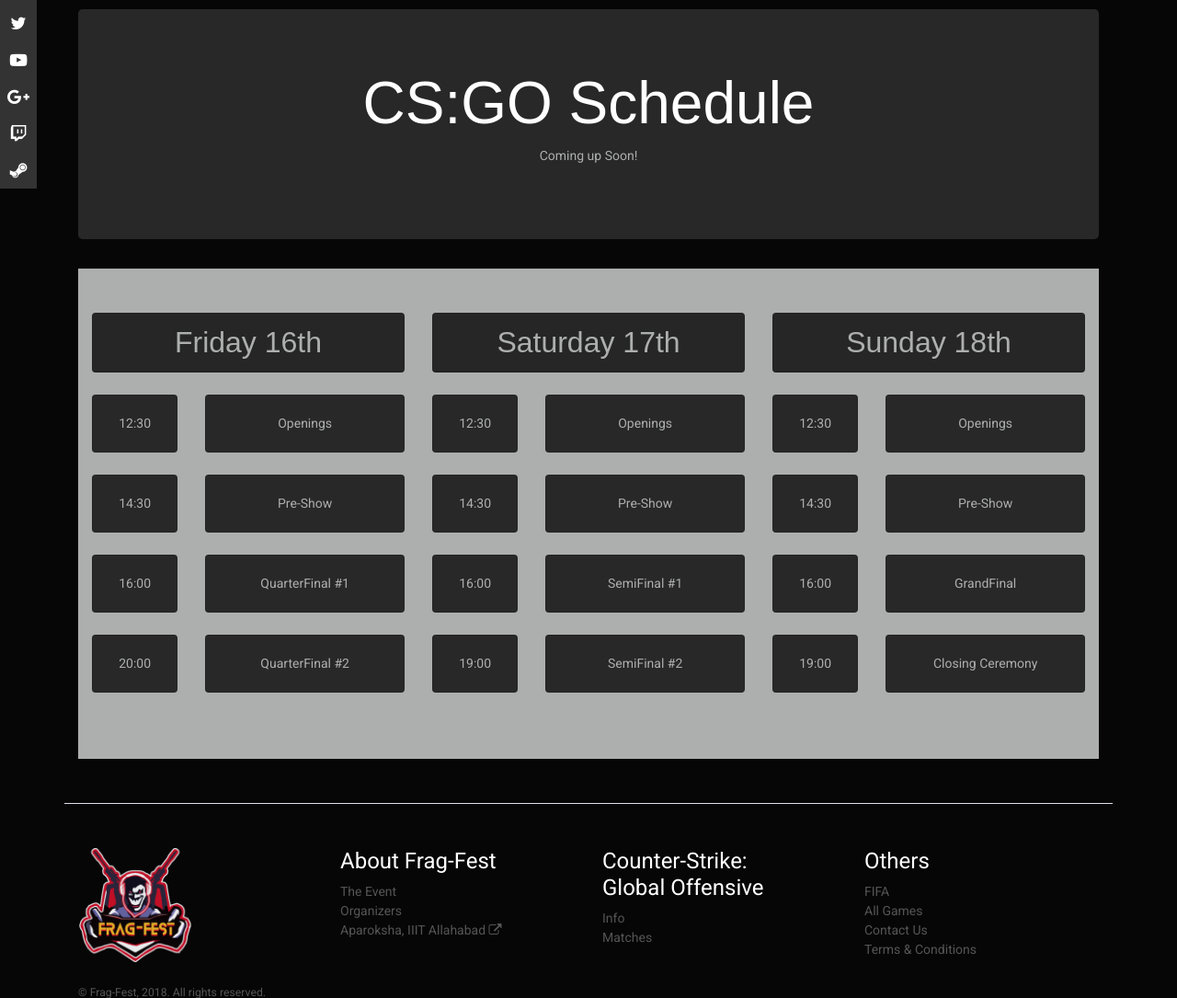
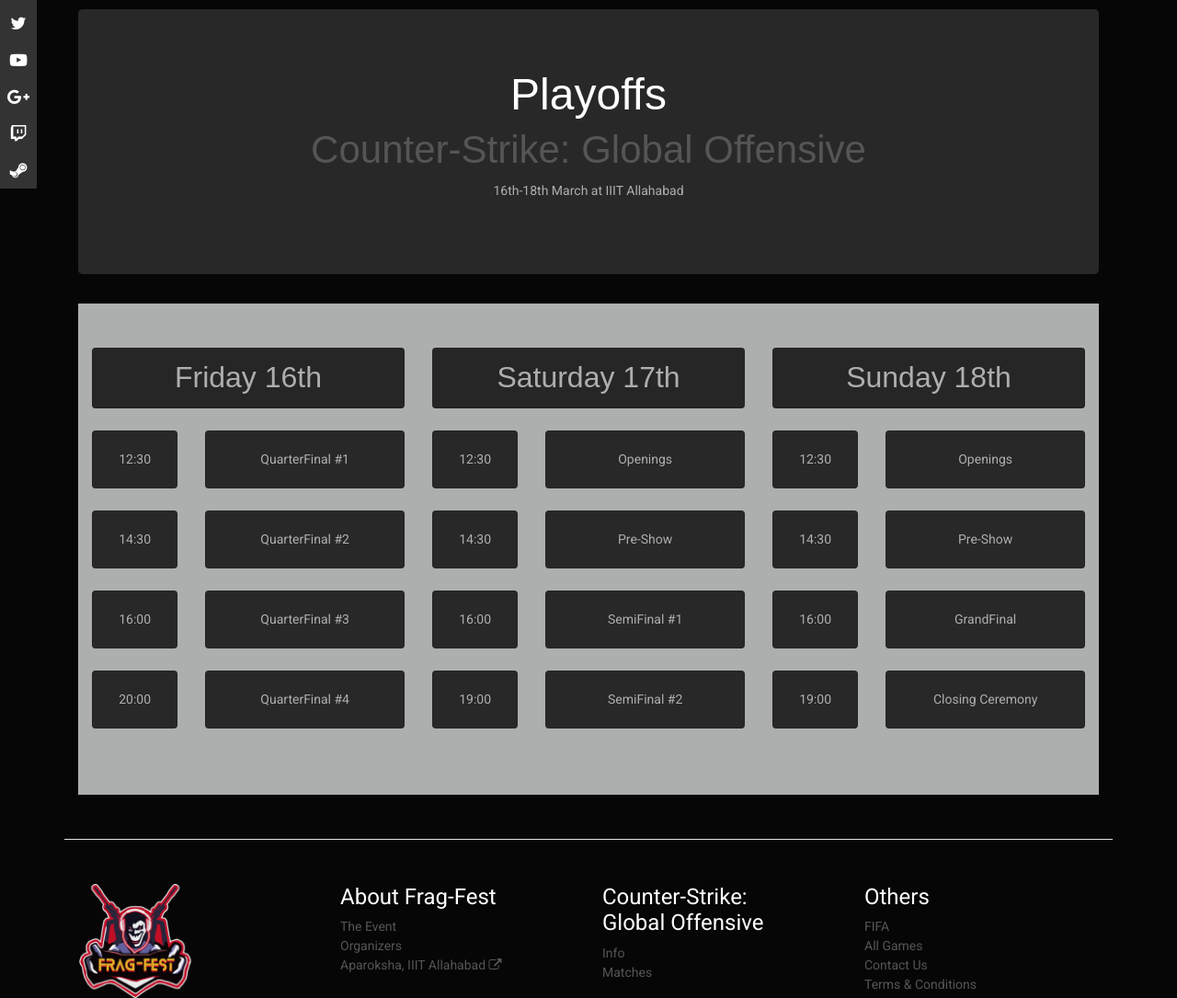
Before and after one commit to teraflik/frag-fest-platform, a Django app: page /cs_matches/ in a window 1280 px wide. Shown: the part 135-1220 px from the top of the page at 92% size. Run offline with Django 3.2, Linux system fonts and the light colour scheme; some libraries are stand-ins or nearby versions; some web fonts are replaced.

Commit message:
SEO Improvements

```diff
--- a/portal/templates/portal/login.html
+++ b/portal/templates/portal/login.html
@@ -1,7 +1,8 @@
 {% extends 'portal/base.html' %}
 {% load static %}
 {% block title %}Login | Frag-Fest' 18{% endblock %}
-
+{% block description %}
+{% endblock %}
 {% block content %}
 <div class="row justify-content-md-center">
     <div class="col-md-6 mx-4 mb-4">
--- a/portal/templates/portal/no_access.html
+++ b/portal/templates/portal/no_access.html
@@ -1,5 +1,5 @@
 {% extends 'portal/base.html' %}
-
+{% block title %}{{ title }} | Frag-Fest' 18{% endblock %}
 {% block content %}
 <div class="position-relative overflow-hidden p-3 p-md-5 m-md-3 text-center">
 	<div class="col-md-5 p-lg-5 mx-auto">
--- a/portal/templates/portal/profile.html
+++ b/portal/templates/portal/profile.html
@@ -1,6 +1,8 @@
 {% extends 'portal/base.html' %}
 
 {% block title %}Profile | Frag-Fest' 18{% endblock %}
+{% block description %}
+{% endblock %}
 
 {% block content %}
 <div class="row pt-2 pb-md-4">
--- a/portal/templates/portal/signup.html
+++ b/portal/templates/portal/signup.html
@@ -1,5 +1,9 @@
 {% extends 'portal/base.html' %}
+
 {% block title %}Register | Frag-Fest' 18{% endblock %}
+{% block description %}
+<meta name="description" content="Signup for Frag-Fest' 18 to participate in the event and get regular updates." />
+{% endblock %}
 
 {% block content %}
 <div class="px-3 py-3 pt-md-3 pb-md-4 mx-auto text-center">
--- a/portal/templates/portal/team.html
+++ b/portal/templates/portal/team.html
@@ -1,6 +1,9 @@
 {% extends 'portal/base.html' %}
 
 {% block title %}{{ team.name }} | Frag-Fest' 18{% endblock %}
+{% block description %}
+<meta name="description" content="{{ team.info }}" />
+{% endblock %}
 
 {% block content %}
 <div class="px-3 py-3 pb-md-4 mx-auto text-center">
--- a/portal/templates/portal/team_list.html
+++ b/portal/templates/portal/team_list.html
@@ -4,13 +4,12 @@
 {% block description %}
 <meta name="description" content="All the teams registered for the Counter-Strike: Global Offensive Tournament at Frag-Fest' 18 ." />
 {% endblock %}
+
 {% block content %}
-
 <div class="px-3 py-3 pt-md-5 pb-md-4 mx-auto text-center">
 	<h3>Registered Teams <small class="text-muted">Counter Strike: Global Offensive</small></h3>
+	<p class="lead">Following teams are registered for the tournament. The brackets will be announced on 7th March.</p>
 </div>
-
-<p class="lead">Following teams are signup for the tournament.</p>
 
 <table class="table table-hover">
 	<thead>
--- a/portal/templates/registration/password_reset_form.html
+++ b/portal/templates/registration/password_reset_form.html
@@ -1,4 +1,8 @@
 {% extends 'portal/base.html' %}
+
+{% block title %}Reset Password | Frag-Fest' 18{% endblock %}
+{% block description %}
+{% endblock %}
 
 {% block content %}
   <h3>Forgot password</h3>
--- a/portal/templates/stat/all_games.html
+++ b/portal/templates/stat/all_games.html
@@ -1,6 +1,9 @@
 {% extends 'portal/base.html' %}
 {% load static %}
 {% block title %}All Games | Frag-Fest' 18{% endblock %}
+{% block description %}
+<meta name="description" content="An overview of all the games being organized at Frag-Fest' 18, IIIT Allahabad. Includes CS:GO, FIFA 18, DOTA 2, CS 1.6 and more. Registration is compulsary to participate ." />
+{% endblock %}
 {% block content %}
 <div class="row">
   <div class="col-md-4">
--- a/portal/templates/stat/cs_matches.html
+++ b/portal/templates/stat/cs_matches.html
@@ -1,16 +1,14 @@
 {% extends 'portal/base.html' %}
 {% load static %}
 {% block title %}CS:GO Schedule | Frag-Fest' 18{% endblock %}
+{% block description %}
+<meta name="description" content="Schedule of the playoffs of Counter-Strike: Global Offensive Tournament at Frag-Fest' 18, IIIT Allahabad. These matches will be streamed live on https://twitch.com/FragFestIIITA" />
+{% endblock %}
 {% block content %}
-
-<main role="main">
-
 <section class="jumbotron text-center">
 	<div class="container font-style">
-			<h1 class="jumbotron-heading">CS:GO Schedule</h1>
-				<!-- <a href="#" class="btn btn-primary my-2">Register Here</a>
-				<a href="#" class="btn btn-secondary my-2">Registered Teams</a> -->
-				<p>Coming up Soon!</p>
+		<h2>Playoffs <br><small class="text-muted">Counter-Strike: Global Offensive</small></h2>
+		<p>16th-18th March at IIIT Allahabad</p>
 	</div>
 </section>
 
@@ -50,7 +48,7 @@
 				<div class="col-md-8">
 					<div class="card mb-4 box-shadow">
 						<div class="card-body">
-								<p class="card-text bold text-center">Openings</p>
+							<p class="card-text bold text-center">QuarterFinal #1</p>
 						</div>
 					</div>
 				</div>
@@ -105,7 +103,7 @@
 				<div class="col-md-8">
 					<div class="card mb-4 box-shadow">
 						<div class="card-body">
-								<p class="card-text bold text-center">Pre-Show</p>
+							<p class="card-text bold text-center">QuarterFinal #2</p>
 						</div>
 					</div>
 				</div>
@@ -159,7 +157,7 @@
 				<div class="col-md-8">
 					<div class="card mb-4 box-shadow">
 						<div class="card-body">
-								<p class="card-text bold text-center">QuarterFinal #1</p>
+							<p class="card-text bold text-center">QuarterFinal #3</p>
 						</div>
 					</div>
 				</div>
@@ -213,7 +211,7 @@
 				<div class="col-md-8">
 					<div class="card mb-4 box-shadow">
 						<div class="card-body">
-								<p class="card-text bold text-center">QuarterFinal #2</p>
+							<p class="card-text bold text-center">QuarterFinal #4</p>
 						</div>
 					</div>
 				</div>
@@ -259,6 +257,4 @@
 	</div>
 </div>
 
-</main>
-
 {% endblock %}
--- a/portal/templates/stat/fifa.html
+++ b/portal/templates/stat/fifa.html
@@ -1,7 +1,9 @@
 {% extends 'portal/base.html' %}
 {% load static %}
 {% block title %}FIFA 18 | Frag-Fest' 18{% endblock %}
-
+{% block description %}
+<meta name="description" content="Rules and Format of the FIFA 18 gaming tournament at Frag-Fest' 18, IIIT Allahabad. " />
+{% endblock %}
 {% block content %}
 
 <div class="position-relative overflow-hidden p-md-5 m-md-3" style="background:url(https://media.contentapi.ea.com/content/dam/ea/easports/fifa/home/2017/june/10/fifa18-homepage-worldsgame-bg-xs.jpg); background-size:cover;">
--- a/portal/templates/stat/games_overview.html
+++ b/portal/templates/stat/games_overview.html
@@ -48,7 +48,7 @@
 					<li>PS4/XBox Consoles</li>
 					<li>Over 15+ Game Titles</li>
 					<li>Stalls and Showcases</li>
-					<li>Connect: <a href="https://aparoksha.org/" target="_blank">Aparoksha, IIIT Allahabad <i class="fa fa-external-link" aria-hidden="true"></i></li></a>
+					<li>Connect: <a href="https://aparoksha.org/" target="_blank">Aparoksha, IIIT Allahabad <i class="fa fa-external-link" aria-hidden="true"></i></a></li>
 				</ul>
 				<a class="btn btn-lg btn-block btn-outline-primary" href="{% url 'portal:all_games' %}">Explore</a>
 			</div>
--- a/portal/templates/stat/organizers.html
+++ b/portal/templates/stat/organizers.html
@@ -1,6 +1,9 @@
 {% extends 'portal/base.html' %}
 {% load static %}
 {% block title %}Organizers | Frag-Fest' 18{% endblock %}
+{% block description %}
+<meta name="description" content="Meet the organizers behind Frag-Fest' 18, IIIT Allahabad. Waiting to present a grand spectacle." />
+{% endblock %}
 {% block content %}
 
 <div class="container">
--- /dev/null
+++ b/portal/templates/stat/robots.txt
@@ -0,0 +1 @@
+Sitemap: https://frag-fest.in/sitemap.xml
--- a/portal/templates/stat/sponsors.html
+++ b/portal/templates/stat/sponsors.html
@@ -1,6 +1,11 @@
 {% extends 'portal/base.html' %}
 {% load static %}
+
 {% block title %}Sponsors | Frag-Fest' 18{% endblock %}
+{% block description %}
+<meta name="description" content="Meet the sponsors of Frag-Fest' 18 at IIIT Allahabad." />
+{% endblock %}
+
 {% block content %}
 <h2 class="display-3 text-center mt-3">Sponsors</h2>
 <main role="main" class="container">
--- a/portal/templates/stat/terms.html
+++ b/portal/templates/stat/terms.html
@@ -1,6 +1,12 @@
 {% extends 'portal/base.html' %}
 {% load static %}
+
 {% block title %}Terms &amp; Conditions | Frag-Fest' 18{% endblock %}
+{% block description %}
+<meta name="description" content="Terms and Conditions to participate in Frag-Fest' 18." />
+{% endblock %}
+
+
 {% block content %}
 <h3 class="display-4 text-center mt-3 mb-3">Terms &amp; Conditions</h3>
 <main role="main" class="container">
--- a/portal/urls.py
+++ b/portal/urls.py
@@ -45,6 +45,8 @@ urlpatterns = [
     url(r'^profile/$', views.profile, name='profile'),
     url(r'^dashboard/$', views.dashboard, name='dashboard'),
     url(r'^teams/$', views.TeamListView.as_view(), name='team_list'),
+
+    url(r'^robots.txt$', TemplateView.as_view(template_name="stat/robots.txt", content_type="text/plain"), name="robots_file"),
     url(r'^all_games/$', TemplateView.as_view(template_name="stat/all_games.html"), name='all_games'),
     url(r'^fifa/$', TemplateView.as_view(template_name="stat/fifa.html"), name='fifa'),
     url(r'^csgo/$', TemplateView.as_view(template_name="stat/csgo.html"), name='csgo'),
```
Also changed, not shown: portal/templates/stat/csgo.html (+29 -12 lines), portal/templates/stat/event.html (+7 -3 lines), portal/templates/stat/schedule.html (+5 -5 lines). Lines whose indentation alone changed are shown as unchanged.
